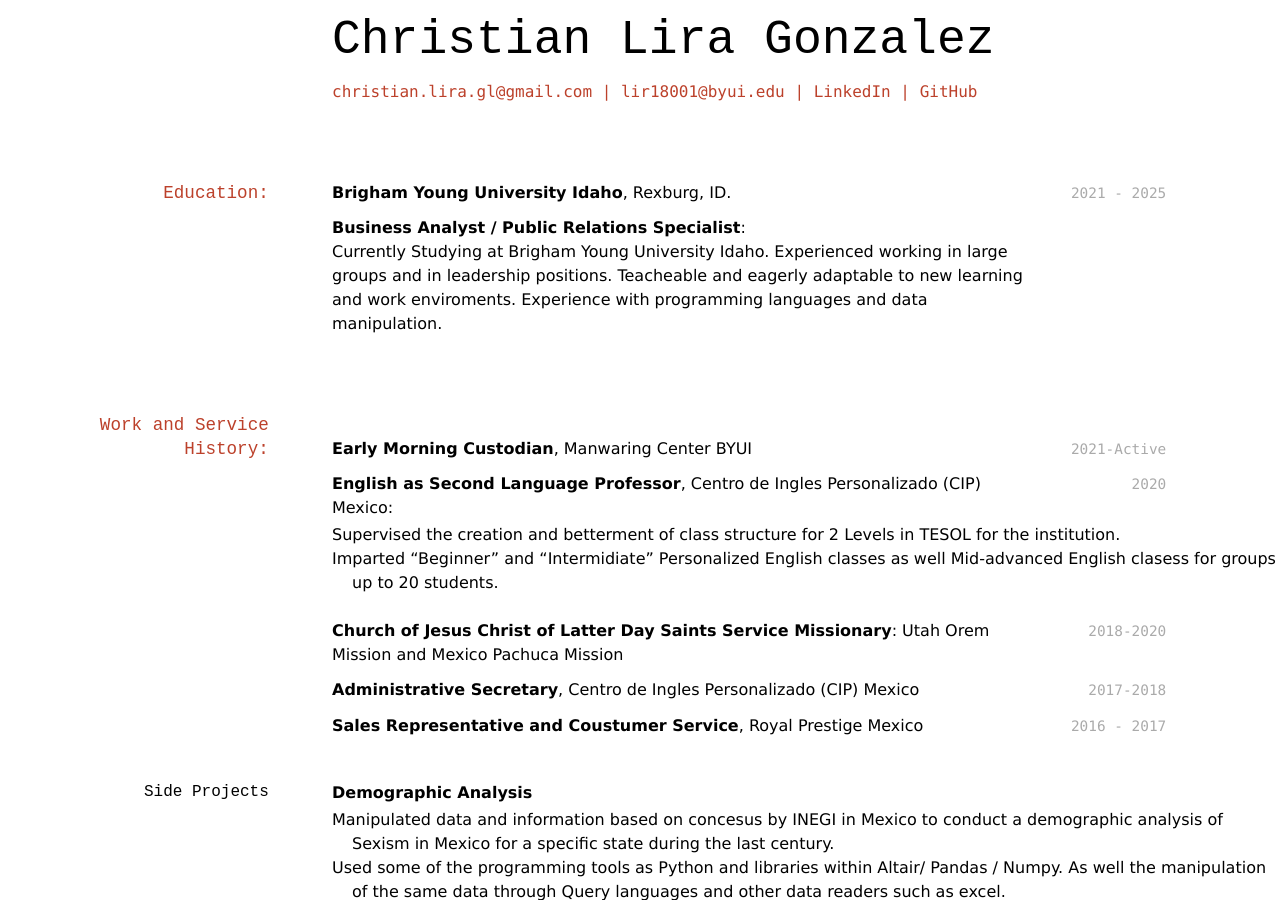
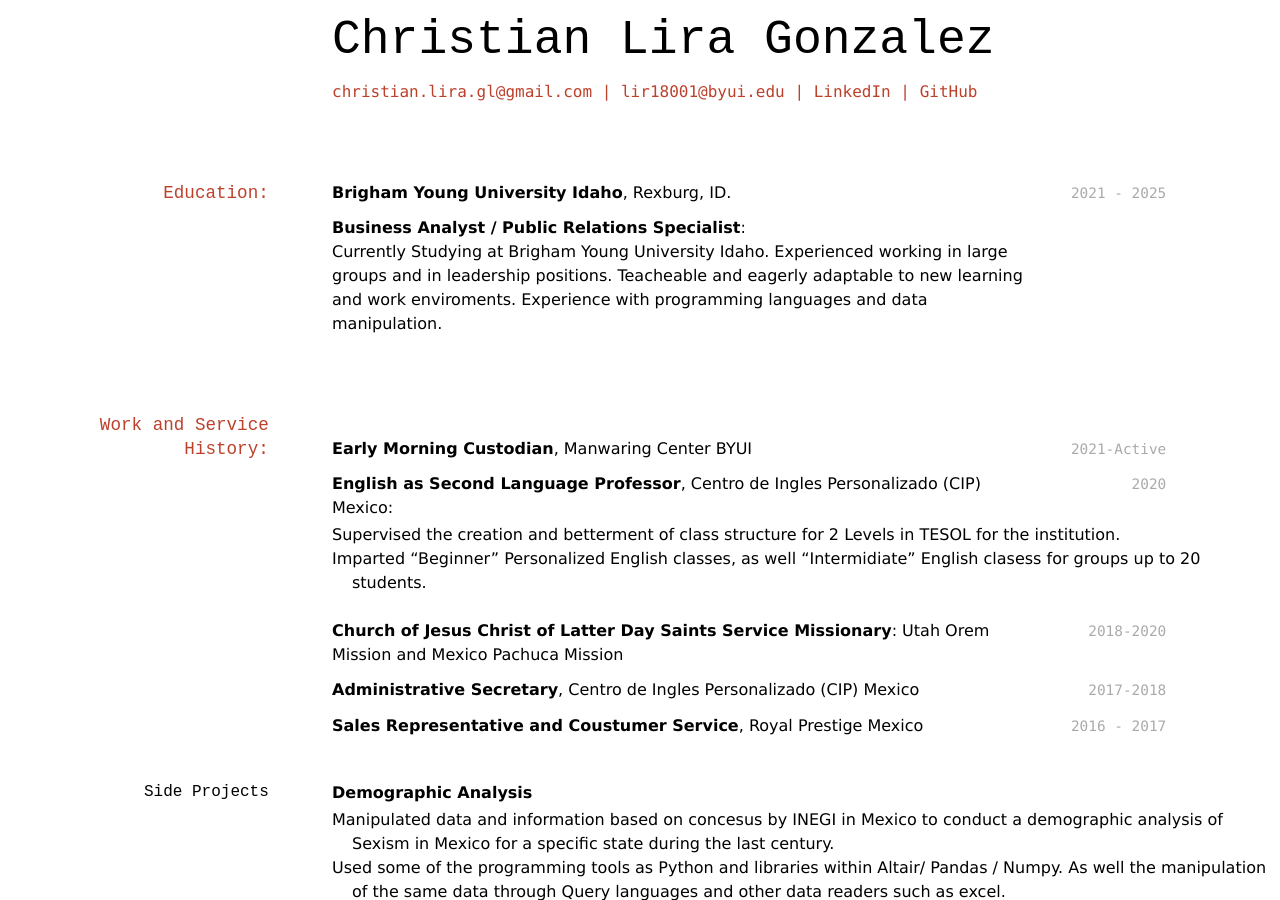
Before and after one commit to ChristianLG2/Christian_Lira_online_resume, a Jekyll site: the page built from docs/index.md, in a window 1280 px wide and 900 px high. Built offline with Jekyll 4.4.1, drawn with Linux system fonts in a browser that asks for light colours.

Commit message:
intermidiate

```diff
--- a/docs/index.md
+++ b/docs/index.md
@@ -28,7 +28,7 @@ __Early Morning Custodian__, Manwaring Center BYUI
 `2020`
 __English as Second Language Professor__, Centro de Ingles Personalizado (CIP) Mexico:
 * Supervised the creation and betterment of class structure for 2 Levels in TESOL for the institution.
-* Imparted "Beginner" and "Intermidiate" Personalized English classes as well Mid-advanced English clasess for groups up to 20 students.
+* Imparted "Beginner" Personalized English classes, as well "Intermidiate" English clasess for groups up to 20 students.
 
 `2018-2020`
 __Church of Jesus Christ of Latter Day Saints Service Missionary__: Utah Orem Mission and Mexico Pachuca Mission
```
